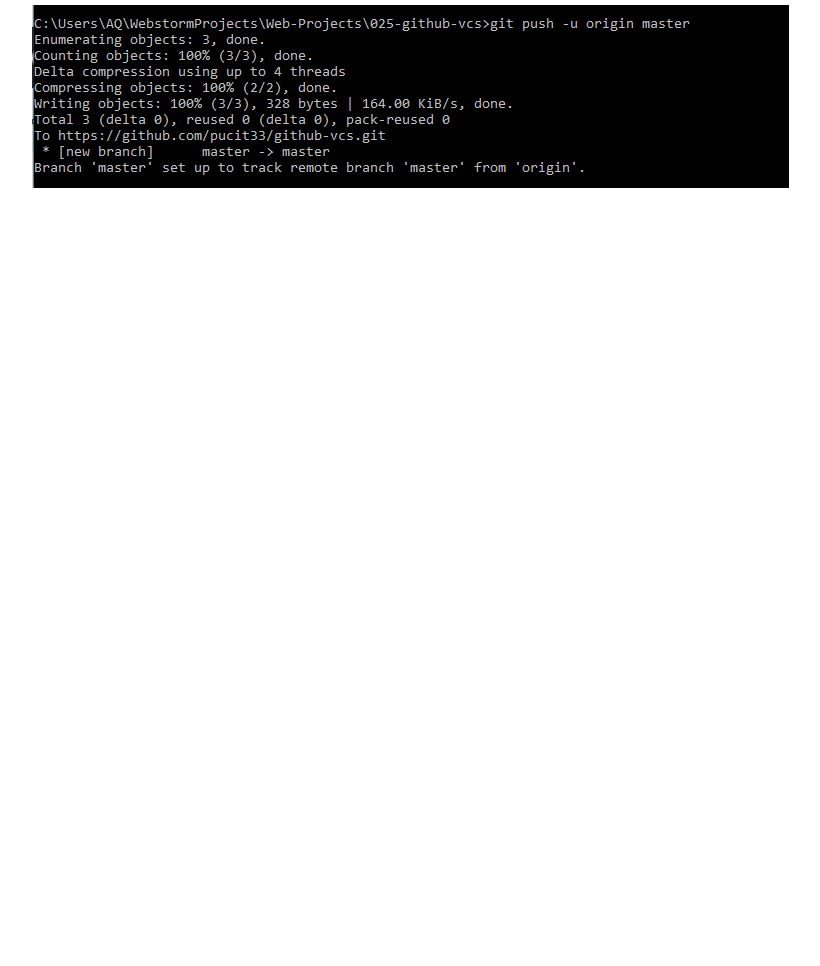
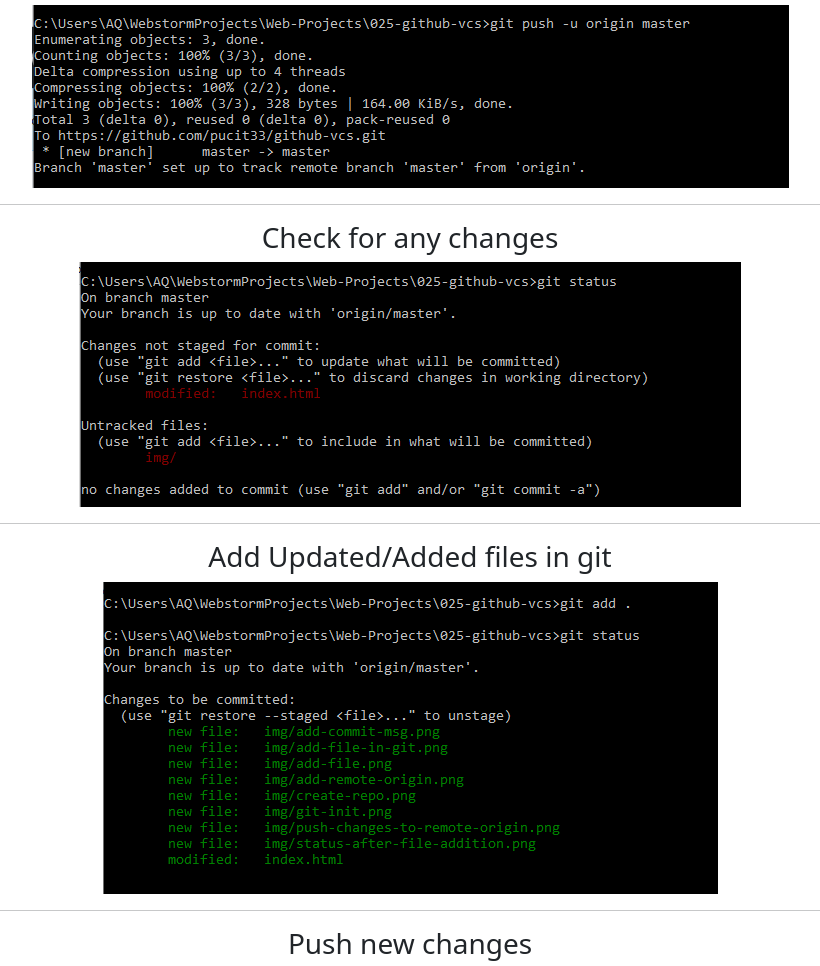
Before and after one commit to pucit33/github-vcs, a plain HTML site: page index.html in a window 1280 px wide. Shown: the part 3083-4049 px from the top of the page, without its empty margins (230-1050 px from the left). Before the commit the page ends 3367 px from the top, so only its background shows below. Drawn offline with nearby package versions, Linux system fonts and the light colour scheme.

Commit message:
updated workflow

```diff
--- a/index.html
+++ b/index.html
@@ -47,6 +47,21 @@
 			<img src="img/push-changes-to-remote-origin.png" alt="">
 
 
+			<hr>
+			<h3>Check for any changes</h3>
+			<img src="img/check-new-changes.png" alt="">
+
+
+			<hr>
+			<h3>Add Updated/Added files in git</h3>
+			<img src="img/add-changed-files.png" alt="">
+
+
+			<hr>
+			<h3>Push new changes</h3>
+			<img src="img/push-new-changes.png" alt="">
+
+
 		</div>
 	</div>
 </section>
```
Also changed, not shown: img/add-changed-files.png (added), img/check-new-changes.png (added), img/push-new-changes.png (added).
